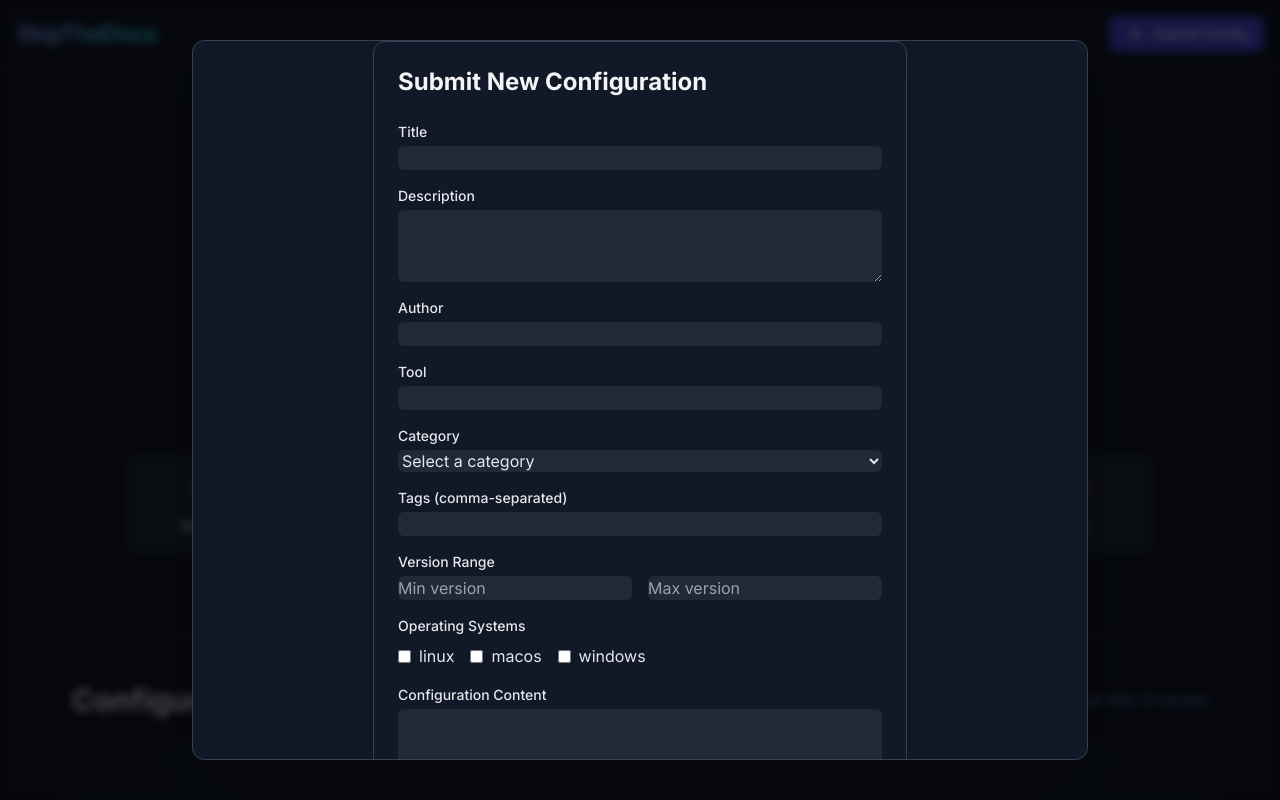
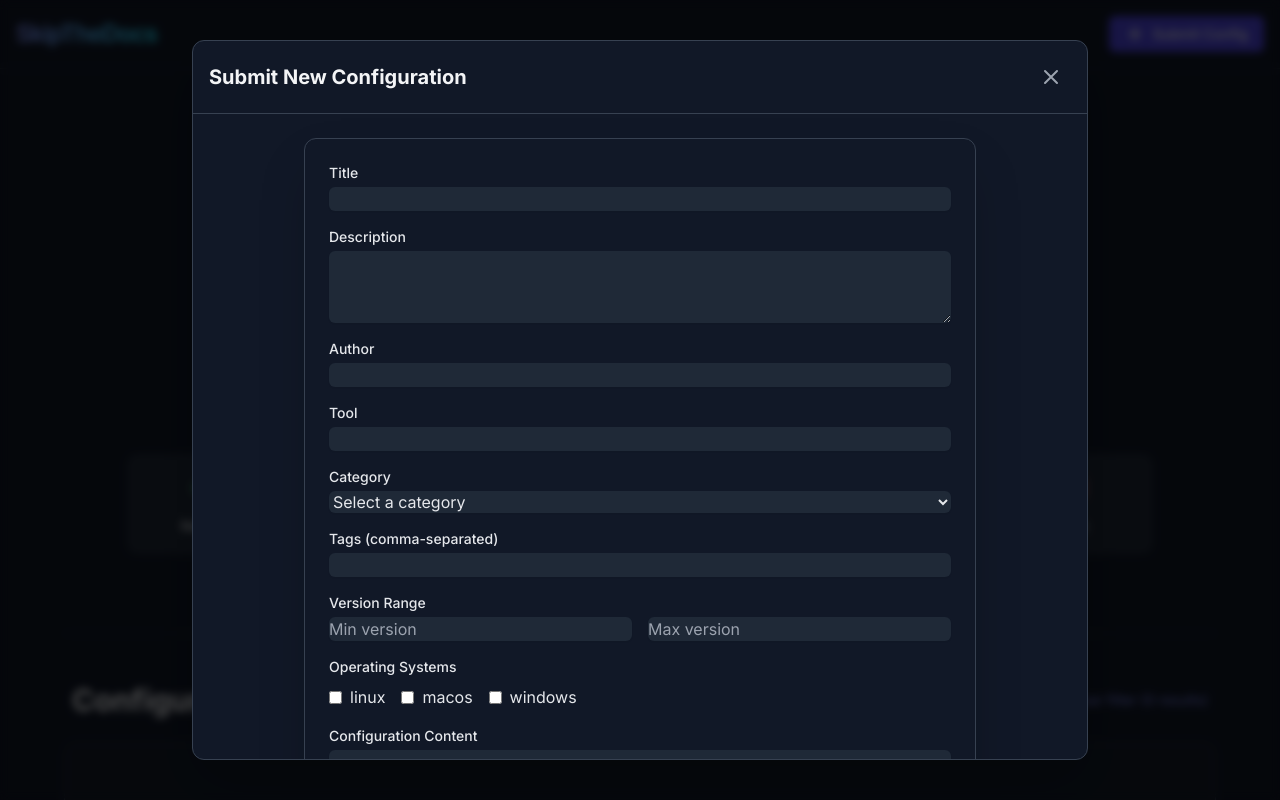
Before and after one commit to Theblackcat98/SkipTheDocs, a React (Vite) app: page / in a window 1280 px wide. Both pictures are taken after typing "Sample" into the empty fields and a click on the button "Submit Config". Shown: the top 800 px of the page. Built offline with nearby package versions, Linux system fonts and the light colour scheme.

Commit message:
form modal

```diff
--- a/App.tsx
+++ b/App.tsx
@@ -232,14 +232,27 @@ const App: React.FC = () => {
         config={activeModalConfig}
         onDownload={handleModalDownload}
       />
-      <Modal
-        isOpen={isSubmissionFormOpen}
-        onClose={() => {
+      {isSubmissionFormOpen && (
+        <div className="fixed inset-0 bg-black/70 backdrop-blur-sm flex items-center justify-center p-4 z-50">
+          <div className="bg-gray-900 border border-gray-700 rounded-xl shadow-2xl w-full max-w-4xl max-h-[90vh] flex flex-col overflow-hidden">
+            <header className="flex items-center justify-between p-4 border-b border-gray-700 flex-shrink-0">
+              <h2 className="text-xl font-bold text-gray-100">
+                {submittedConfigData ? "Copy Configuration Data" : "Submit New Configuration"}
+              </h2>
+              <button
+                onClick={() => {
                   setIsSubmissionFormOpen(false);
-          setSubmittedConfigData(null); // Clear formatted data on close
+                  setSubmittedConfigData(null);
                 }}
-        title={submittedConfigData ? "Copy Configuration Data" : "Submit New Configuration"}
+                className="p-2 rounded-full text-gray-400 hover:text-white hover:bg-gray-700 transition-colors"
+                aria-label="Close"
               >
+                <svg xmlns="http://www.w3.org/2000/svg" className="h-6 w-6" fill="none" viewBox="0 0 24 24" stroke="currentColor">
+                  <path strokeLinecap="round" strokeLinejoin="round" strokeWidth="2" d="M6 18L18 6M6 6l12 12" />
+                </svg>
+              </button>
+            </header>
+            <main className="flex-grow p-4 md:p-6 overflow-y-auto">
               {submittedConfigData ? (
                 <div className="bg-gray-800 p-4 rounded-md overflow-auto max-h-[70vh]">
                   <pre className="text-gray-200 whitespace-pre-wrap text-sm">{submittedConfigData}</pre>
@@ -253,7 +266,10 @@ const App: React.FC = () => {
               ) : (
                 <ConfigSubmissionForm onSubmit={handleConfigSubmission} isLoading={isSubmitting} />
               )}
-      </Modal>
+            </main>
+          </div>
+        </div>
+      )}
     </div>
   );
 };
--- a/components/ConfigSubmissionForm.tsx
+++ b/components/ConfigSubmissionForm.tsx
@@ -78,8 +78,7 @@ export const ConfigSubmissionForm: React.FC<ConfigSubmissionFormProps> = ({ onSu
   };
 
   return (
-    <form onSubmit={handleSubmit} className="max-w-2xl mx-auto p-6 bg-gray-900 border border-gray-700 rounded-xl shadow-2xl">
-      <h2 className="text-2xl font-bold mb-6 text-gray-100">Submit New Configuration</h2>
+    <form onSubmit={handleSubmit} className="max-w-2xl mx-auto p-6 border border-gray-700 rounded-xl shadow-2xl">
 
       <div className="space-y-4">
         <div>
```
Lines whose indentation alone changed are shown as unchanged.
